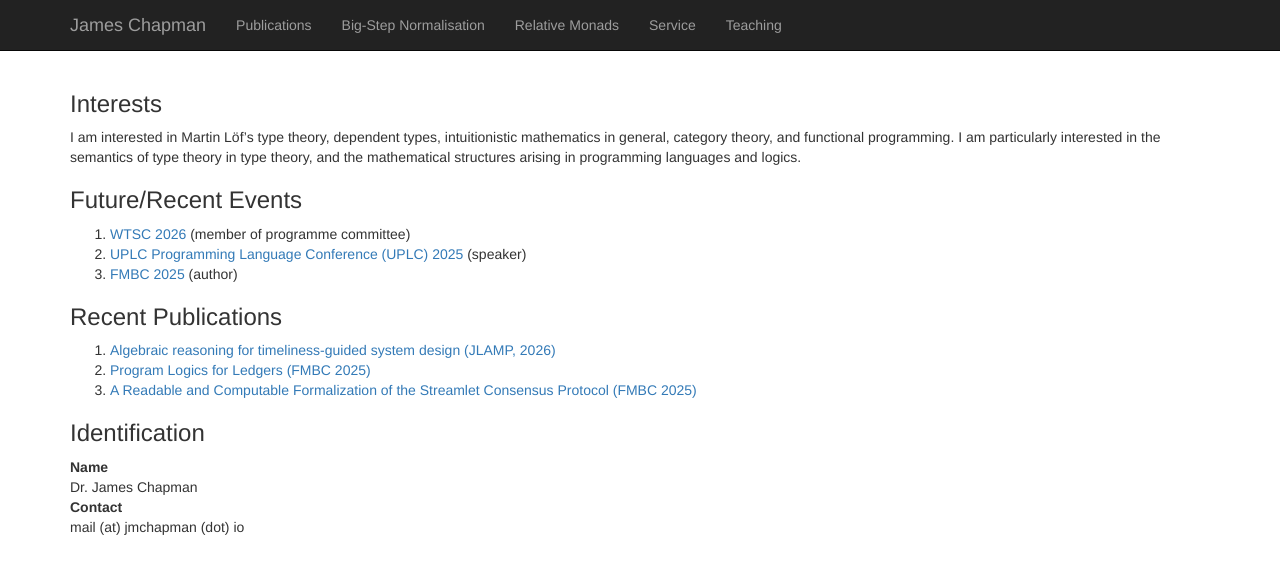
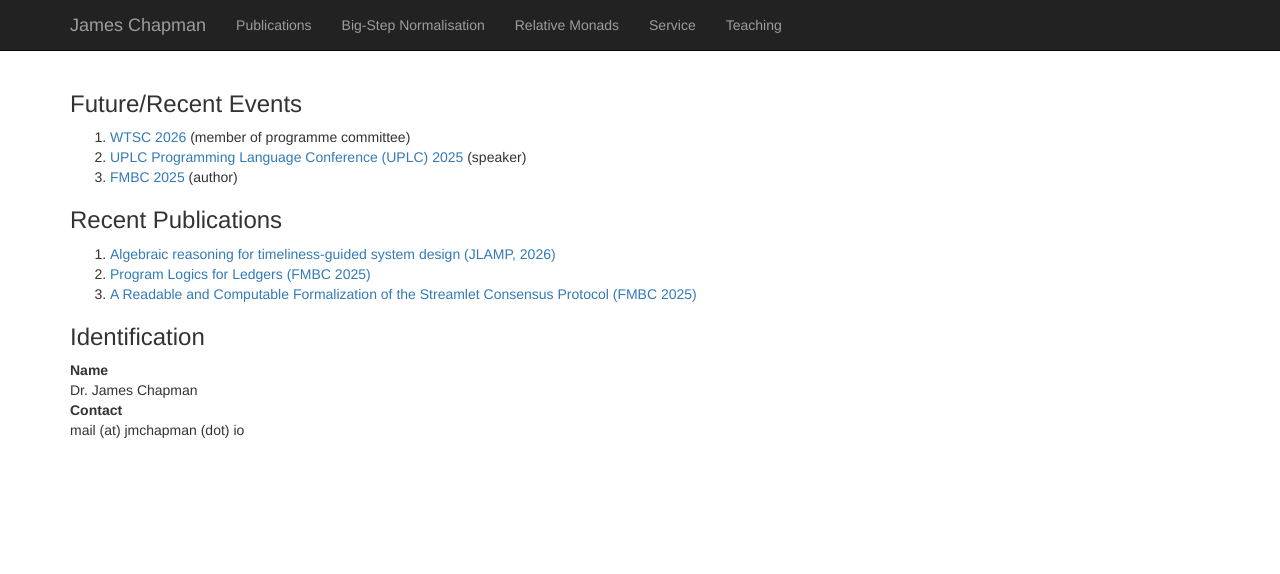
Before and after one commit to jmchapman/jmchapman.github.io, a Jekyll site: the page built from index.html, in a window 1280 px wide. Shown: the top 574 px of the page. Built offline with Jekyll 4.4.1, drawn with Linux system fonts in a browser that asks for light colours; nearby versions of some CDN libraries.

Commit message:
Update index.html
removed interests

```diff
--- a/index.html
+++ b/index.html
@@ -3,15 +3,6 @@ layout: default
 title: James Chapman
 ---
 <div class="blurb">
-  <article>
-    <h3>Interests</h3>
-    <p>I am interested in Martin Löf’s type theory, dependent types,
-      intuitionistic mathematics in general, category theory, and
-      functional programming. I am particularly interested in the
-      semantics of type theory in type theory, and the mathematical
-      structures arising in programming languages and logics.
-    </p>
-  </article>
   <article>
     <h3>Future/Recent Events</h3>
     <ol>
```
